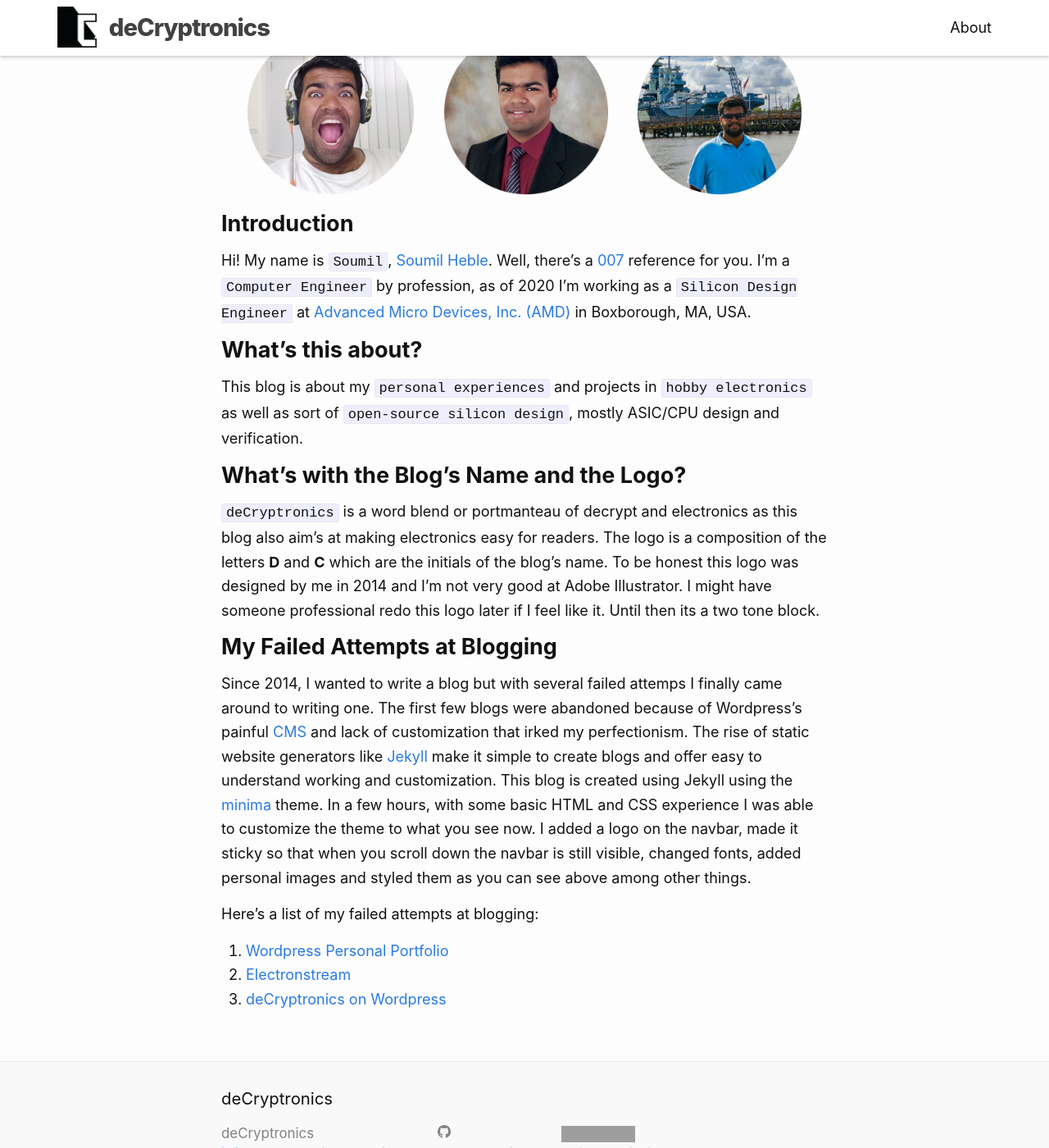
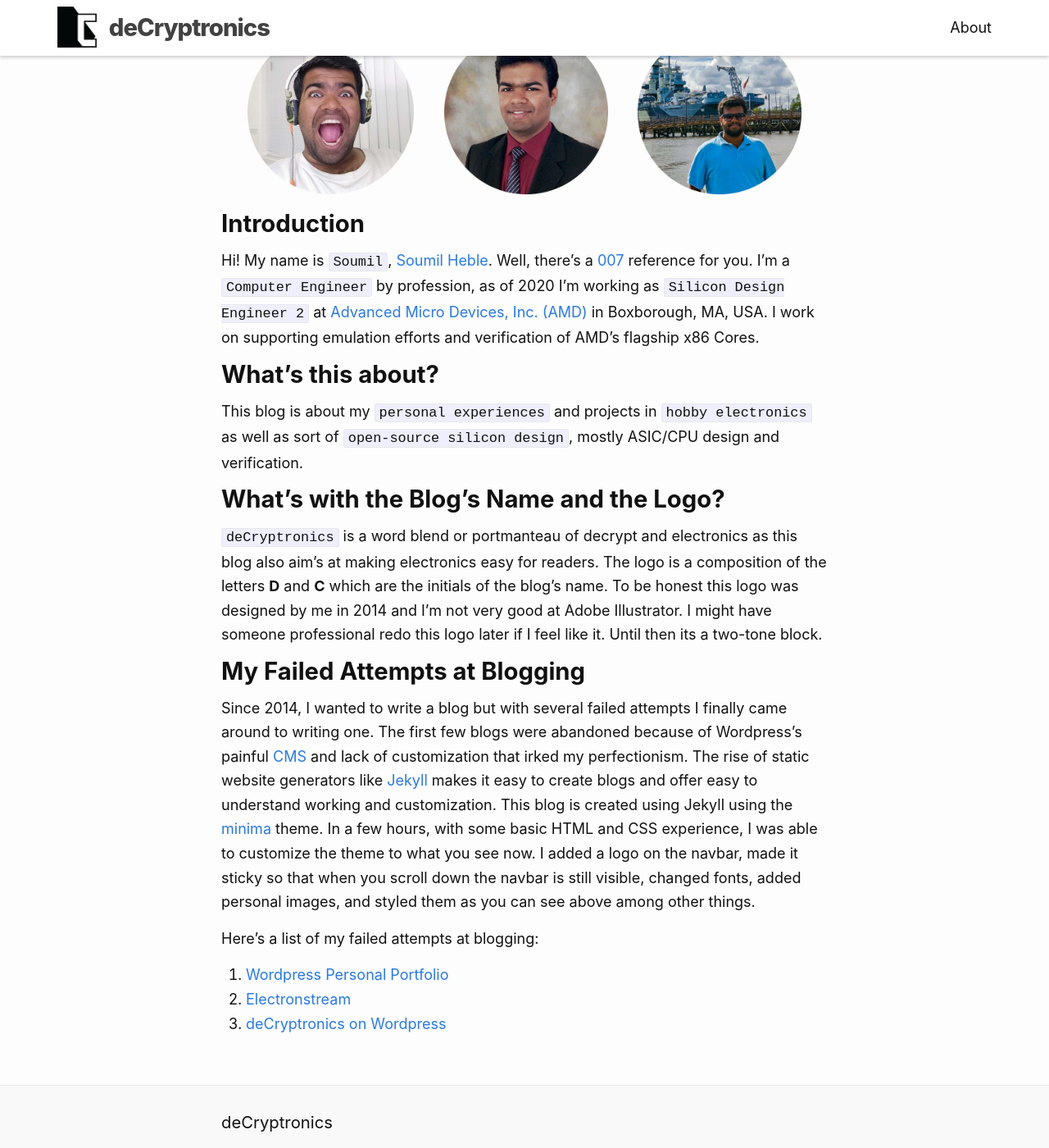
Before and after one commit to decryptronics/decryptronics.github.io, a Jekyll site: the page built from _posts/2020-07-01-welcome-to-deCryptronics.md, in a window 1280 px wide and 1400 px high, scrolled down 305 px. Shown: the whole window at 82% size. Built offline with Jekyll 4.4.1, drawn with Linux system fonts in a browser that asks for light colours; grey boxes are pictures that could not be loaded.

Commit message:
New Post; Reconfigured 404 Error Image Addition and Formatting; Spell and Grammar Checked Posts

```diff
--- a/404.html
+++ b/404.html
@@ -24,6 +24,6 @@
   <p>The requested page could not be found.</p>
 
 	<div>
-		<img src="/media/img/error404/error404_1.jpg" alt="Baby Yoda Surprised" class="image-centered">
+		<img class="img-center" src="{{ site.img404.path }}" alt="{{ site.img404.alt }}" width="500px">
 	</div>
 </div>
--- a/_config.yml
+++ b/_config.yml
@@ -27,6 +27,9 @@
 twitter_username: soumilheble
 github_username:  decryptronics
 logo: "/media/img/logo/dclogo.png"
+img404:
+  path: "/media/img/error404/error404_1.jpg"
+  alt: "Baby Yoda Surprised"
 google_analytics: UA-171523280-1
 disqus:
   shortname: decryptronics
--- a/_posts/2020-07-01-welcome-to-deCryptronics.md
+++ b/_posts/2020-07-01-welcome-to-deCryptronics.md
@@ -13,17 +13,17 @@
 		<li><img src="/media/img/avatar/avatar_scene.png" alt="Casual Face"></li>
 	</ul>
 </div>
-# **Introduction**
-Hi! My name is `Soumil`, <a href="https://soumilheble.github.io/" target="_blank">Soumil Heble</a>. Well, there's a <a href="https://www.007.com/" target="_blank">007</a> reference for you. I'm a `Computer Engineer` by profession, as of 2020 I'm working as a `Silicon Design Engineer` at <a href="https://www.amd.com/en" target="_blank">Advanced Micro Devices, Inc. (AMD)</a> in Boxborough, MA, USA.
+### **Introduction**
+Hi! My name is `Soumil`, <a href="https://soumilheble.github.io/" target="_blank">Soumil Heble</a>. Well, there's a <a href="https://www.007.com/" target="_blank">007</a> reference for you. I'm a `Computer Engineer` by profession, as of 2020 I'm working as `Silicon Design Engineer 2` at <a href="https://www.amd.com/en" target="_blank">Advanced Micro Devices, Inc. (AMD)</a> in Boxborough, MA, USA. I work on supporting emulation efforts and verification of AMD’s flagship x86 Cores.
 
-# **What's this about?**
+### **What's this about?**
 This blog is about my `personal experiences` and projects in `hobby electronics` as well as sort of `open-source silicon design`, mostly ASIC/CPU design and verification.
 
-# **What's with the Blog's Name and the Logo?**
-`deCryptronics` is a word blend or portmanteau of decrypt and electronics as this blog also aim's at making electronics easy for readers. The logo is a composition of the letters **D** and **C** which are the initials of the blog's name. To be honest this logo was designed by me in 2014 and I'm not very good at Adobe Illustrator. I might have someone professional redo this logo later if I feel like it. Until then its a two tone block.
+### **What's with the Blog's Name and the Logo?**
+`deCryptronics` is a word blend or portmanteau of decrypt and electronics as this blog also aim's at making electronics easy for readers. The logo is a composition of the letters **D** and **C** which are the initials of the blog's name. To be honest this logo was designed by me in 2014 and I'm not very good at Adobe Illustrator. I might have someone professional redo this logo later if I feel like it. Until then its a two-tone block.
 
-# **My Failed Attempts at Blogging**
-Since 2014, I wanted to write a blog but with several failed attemps I finally came around to writing one. The first few blogs were abandoned because of Wordpress's painful <a href="https://en.wikipedia.org/wiki/Content_management_system" target="_blank">CMS</a> and lack of customization that irked my perfectionism. The rise of static website generators like <a href="https://jekyllrb.com/" target="_blank">Jekyll</a> make it simple to create blogs and offer easy to understand working and customization. This blog is created using Jekyll using the <a href="https://jekyll.github.io/minima/" target="_blank">minima</a> theme. In a few hours, with some basic HTML and CSS experience I was able to customize the theme to what you see now. I added a logo on the navbar, made it sticky so that when you scroll down the navbar is still visible, changed fonts, added personal images and styled them as you can see above among other things.
+### **My Failed Attempts at Blogging**
+Since 2014, I wanted to write a blog but with several failed attempts I finally came around to writing one. The first few blogs were abandoned because of Wordpress's painful <a href="https://en.wikipedia.org/wiki/Content_management_system" target="_blank">CMS</a> and lack of customization that irked my perfectionism. The rise of static website generators like <a href="https://jekyllrb.com/" target="_blank">Jekyll</a> makes it easy to create blogs and offer easy to understand working and customization. This blog is created using Jekyll using the <a href="https://jekyll.github.io/minima/" target="_blank">minima</a> theme. In a few hours, with some basic HTML and CSS experience, I was able to customize the theme to what you see now. I added a logo on the navbar, made it sticky so that when you scroll down the navbar is still visible, changed fonts, added personal images, and styled them as you can see above among other things.
 
 Here's a list of my failed attempts at blogging:
 1. <a href="https://soumilheble.wordpress.com/" target="_blank">Wordpress Personal Portfolio</a>
--- a/_sass/minima/_layout.scss
+++ b/_sass/minima/_layout.scss
@@ -252,12 +252,24 @@
 
 	line-height: 1.85rem;
 
+	h1 {
+    @include relative-font-size(2.33);
+
+    @include media-query($on-laptop) {
+      @include relative-font-size(1.82);
+    }
+
+		font-weight: bold;
+  }
+
   h2 {
     @include relative-font-size(2);
 
     @include media-query($on-laptop) {
       @include relative-font-size(1.75);
     }
+
+		font-weight: bold;
   }
 
   h3 {
@@ -266,6 +278,8 @@
     @include media-query($on-laptop) {
       @include relative-font-size(1.375);
     }
+
+		font-weight: bold;
   }
 
   h4 {
@@ -274,6 +288,8 @@
     @include media-query($on-laptop) {
       @include relative-font-size(1.125);
     }
+
+		font-weight: bold;
   }
 }
 
@@ -316,12 +332,30 @@
 }
 
 /**
- * Centered Image for 404
+ * Custom Image Alignments
  */
-.image-centered {
-	width: 100%;
-	max-width: 500px;
+.img-center {
 	height: auto;
 	margin-left: auto;
-	margin-right: auto;
+  margin-right: auto;
+  padding-left: 0;
+  padding-right: 0;
 }
+
+.img-left-float {
+  float: left;
+	height: auto;
+	margin-left: auto;
+  margin-right: auto;
+  padding-left: 0;
+  padding-right: 2rem;
+}
+
+.img-right-float {
+  float: right;
+	height: auto;
+	margin-left: auto;
+  margin-right: auto;
+  padding-left: 2rem;
+  padding-right: 0;
+}
```
Also changed, not shown: _posts/2020-07-04-my-pc-experiences.md (added, +26 -0 lines).
